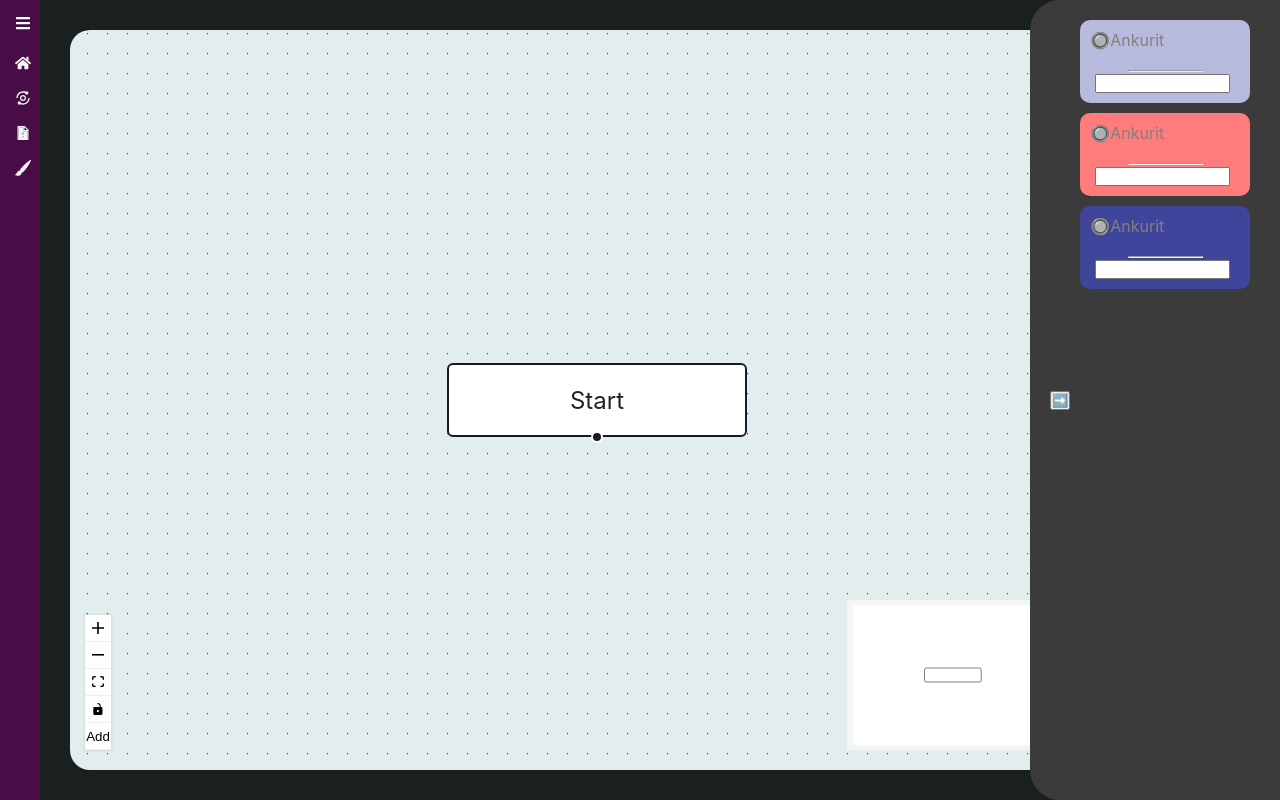
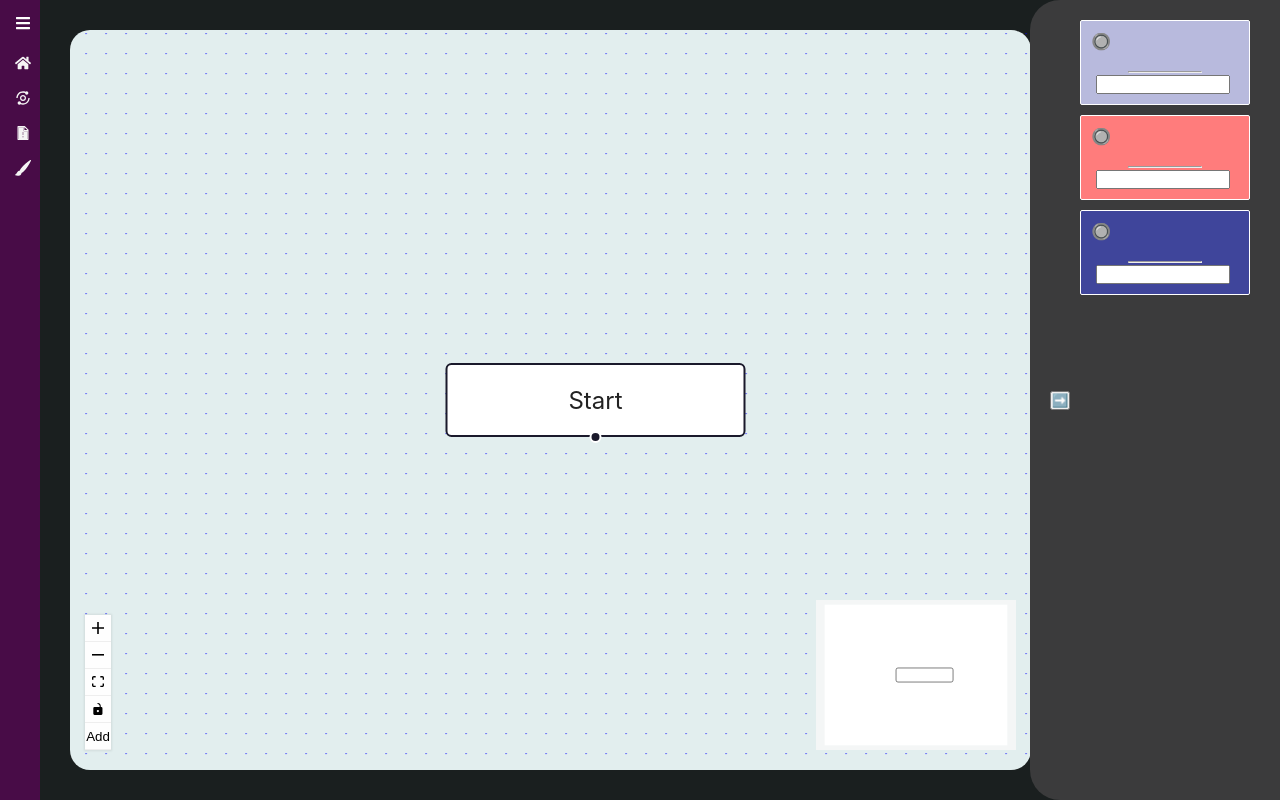
Before and after one commit to Ankurit1891/work-flow, a React (Create React App) app: page /canvas in a window 1280 px wide. Built offline with nearby package versions, Linux system fonts and the light colour scheme.

Commit message:
drag and drop completed , old bug solved , new bug on drop introduced

```diff
--- a/package.json
+++ b/package.json
@@ -8,6 +8,8 @@
     "@testing-library/user-event": "^13.5.0",
     "framer-motion": "^9.0.2",
     "react": "^18.2.0",
+    "react-dnd": "^16.0.1",
+    "react-dnd-html5-backend": "^16.0.1",
     "react-dom": "^18.2.0",
     "react-flow-renderer": "^10.3.17",
     "react-icons": "^4.7.1",
--- a/src/components/CustomNode.js
+++ b/src/components/CustomNode.js
@@ -1,32 +1,58 @@
 import React from "react";
+import { useDrag } from "react-dnd";
 
 const CustomNode = (props) => {
+  const x = Math.trunc(Math.random() * 500);
+  const y = Math.trunc(Math.random() * 50);
+  const [{ isDragging }, drag] = useDrag(() => ({
+    type: "div",
+    item: {
+      id: props.NodeID,
+      x: x,
+      y: y,
+      nodeKey: props.NodeKey,
+      nodeHeight: props.Nodeheight,
+      nodeBackgroundColor: props.NodebackgroundColor,
+      nodeMargin: props.Nodemargin,
+    },
+    collect: (monitor) => ({
+      isDragging: !!monitor.isDragging(),
+    }),
+  }));
+
   const onClickHandler = () => {
     if (props.parent === "rightBar") {
-      const x = Math.trunc(Math.random() * 600);
-      const y = Math.trunc(Math.random() * 50);
-      console.log(x, y);
-      props.onNodeAdd(x, y);
+      props.onNodeAdd(
+        x,
+        y,
+        props.NodeKey,
+        props.Nodeheight,
+        props.NodebackgroundColor,
+        props.Nodemargin
+      );
     }
   };
   return (
     <div
-      onClick={onClickHandler}
+      ref={drag}
+      // onClick={onClickHandler}
       key={props.key}
       style={{
+        opacity: isDragging ? "0.3" : "1",
         display: "flex",
         flexDirection: "column",
-        height: props.Nodeheight,
+        height: isDragging ? "100px" : props.Nodeheight,
         width: "wrap",
         maxWidth: "170px",
+        border: isDragging ? "5px solid white" : "1px solid white",
         backgroundColor: props.NodebackgroundColor,
-        borderRadius: "10px",
-        margin: props.Nodemargin,
-        padding: "10px",
+        borderRadius: isDragging ? "0px" : "2px",
+        margin: props.parent === "rightBar" ? props.Nodemargin : "0px",
+        padding: props.parent === "rightBar" ? "10px" : "20px",
       }}
     >
       <div style={{ display: "flex", flexDirection: "row" }}>
-        🔘<div style={{ color: "grey" }}>Ankurit</div>
+        🔘<div style={{ color: "grey" }}>{props.name}</div>
       </div>
       <br />
       <hr style={{ width: "50%", alignSelf: "center" }} />
--- a/src/components/FlowChart.js
+++ b/src/components/FlowChart.js
@@ -8,22 +8,62 @@ import ReactFlow, {
   MiniMap,
   Controls,
 } from "react-flow-renderer";
-
+import { nodeStyle } from "../node_data/RightBarNodeList";
 import { initialEdges, initialNodes } from "../node_data/NodeData";
 import CustomNode from "./CustomNode";
 import Modal from "./Modal";
 import NodeForm from "./NodeForm";
+import { useDrop } from "react-dnd";
 
 const FlowChart = (props) => {
   const [edges, setEdges] = useState(initialEdges);
   const [nodes, setNodes] = useState(initialNodes);
   const [openModal, setOpenModal] = useState(false);
-  // const [openFormModal, setOpenFormModal] = useState(false);
+
+  const [{ isOver }, drop] = useDrop(() => ({
+    accept: "div",
+    drop: (item, monitor) => {
+      console.log(
+        `id = ${item.id},
+        x =${item.x},
+        y =${item.y},
+        key =${item.nodeKey},
+        height =${item.nodeHeight},
+        color =${item.nodeBackgroundColor},
+        margin =${item.nodeMargin}`
+      );
+      onAddNode(
+        item.x,
+        item.y,
+        item.nodeKey,
+        item.nodeBackgroundColor,
+        item.nodeHeight,
+        item.nodeMargin
+      );
+    },
+    collect: (monitor) => ({
+      isOver: monitor.isOver(),
+    }),
+  }));
+
   useEffect(() => {
-    if (props.cords[0]) onAddNode(props.cords[0], props.cords[1]);
-  }, [props.cords]);
+    if (props.cords[0] && props.cords[1]) {
+      onAddNode(
+        props.cords[0],
+        props.cords[1],
+        props.styles[0],
+        props.styles[1],
+        props.styles[2],
+        props.keyId
+      );
+    }
+  }, [props.cords[0], props.cords[1]]);
 
-  const onAddNode = (x, y) => {
+  const onAddNode = (x, y, keyId, backgroundColor, height, margin) => {
+    console.log(
+      `x = ${x} ,y = ${y} printing key = ${keyId} - height=${height} - margin=${margin} - backgroundCOlor = ${backgroundColor}`
+    );
+    const color = backgroundColor;
     const name = prompt("Enter the node name");
     let type = prompt("Enter the type...  Input , Output  or Default")
       ?.toLowerCase()
@@ -39,23 +79,30 @@ const FlowChart = (props) => {
         type = "";
         break;
     }
-
+    console.log(keyId);
     const newNode = {
-      id: `${nodes.length}`,
-      key: `${nodes.length}`,
+      id: `${nodes.length + 1}`,
+      key: `${nodes.length + 1}`,
       type: type,
       name: name,
+      keyId: String(keyId),
       animated: false,
       data: {
         label: (
           <div>
-            <CustomNode name={name}></CustomNode>
+            <CustomNode
+              Nodeheight={height}
+              NodebackgroundColor={color}
+              Nodemargin={margin}
+              name={name}
+              parent={"flowchart"}
+            ></CustomNode>
           </div>
         ),
+        style: { nodeStyle },
       },
       position: { x: x, y: y },
     };
-
     setNodes((prevNode) => {
       return [...prevNode, newNode];
     });
@@ -101,7 +148,14 @@ const FlowChart = (props) => {
       console.log(node.position.x);
       onAddNode(node.position.x, node.position.y);
     }
-    console.log("Node clicked:", node.id, " name:", node.name);
+    console.log(
+      "Node clicked:",
+      node.id,
+      " name:",
+      node.name,
+      "keyId:",
+      node.keyId
+    );
   };
   const onEdgeRightClick = (event, edge) => {
     console.log("Edge clicked:", edge.id, " name:", edge.name);
@@ -116,10 +170,11 @@ const FlowChart = (props) => {
     event.preventDefault();
   };
   return (
-    <>
+    <div ref={drop} style={{ width: "100%", height: "100%" }}>
       {/* {openFormModal && <NodeForm setOpenFormModal={setOpenFormModal} />} */}
       {openModal && <Modal setOpenModal={setOpenModal} />}
       <ReactFlow
+        // ref={drop}
         nodes={nodes}
         edges={edges}
         onNodesChange={onNodesChange}
@@ -139,13 +194,16 @@ const FlowChart = (props) => {
               edges.map((e) => {
                 return console.log(e);
               });
+              nodes.map((e) => {
+                return console.log(e);
+              });
             }}
           >
             Add
           </ControlButton>
         </Controls>
       </ReactFlow>
-    </>
+    </div>
   );
 };
 
--- a/src/components/RightBar.js
+++ b/src/components/RightBar.js
@@ -2,17 +2,14 @@ import React, { useState } from "react";
 import CustomNode from "./CustomNode";
 import { motion } from "framer-motion";
 import { nodeList } from "../node_data/RightBarNodeList";
+
 const RightBar = (props) => {
-  const onClickHandler = () => {
-    console.log("hi");
-  };
   const [openBar, setOpenBar] = useState(true);
   const [isOpen, setisOpen] = useState("➡️");
   let open = true;
 
   const sidebarOnClickHandler = (e) => {
     props.setOpenRightBar((prev) => {
-      console.log("was", prev, "now", !prev);
       open = !prev;
       setOpenBar(open);
       setisOpen((prev) => {
@@ -22,9 +19,8 @@ const RightBar = (props) => {
     });
   };
 
-  console.log(open);
-  const onNodeAdd = (x, y) => {
-    props.onAddNewNode(x, y);
+  const onNodeAdd = (x, y, height, backgroundColor, margin, key) => {
+    props.onAddNewNode(x, y, height, backgroundColor, margin, key);
   };
   return (
     <div style={{ display: "flex" }}>
@@ -53,11 +49,12 @@ const RightBar = (props) => {
         <div style={{ overflowY: "auto", overflowX: "hidden" }}>
           {nodeList.map((node) => {
             return (
-              <div key={node.key}>
+              <div className="draggable-object" key={node.key}>
+                <div>
                   <CustomNode
                     parent={"rightBar"}
                     onNodeAdd={onNodeAdd}
-                  key={node.NodeKey}
+                    NodeKey={node.nodeID}
                     NodeID={node.nodeID}
                     Nodeheight={node.nodeHeight}
                     Nodewidth={node.nodeWidth}
@@ -66,6 +63,7 @@ const RightBar = (props) => {
                     Nodemargin={node.nodeMargin}
                     Nodepadding={node.nodePadding}
                   ></CustomNode>
+                </div>
               </div>
             );
           })}
--- a/src/components/SideBar.js
+++ b/src/components/SideBar.js
@@ -5,6 +5,8 @@ import { BiAnalyse } from "react-icons/bi";
 import { AiTwotoneFileExclamation } from "react-icons/ai";
 import { BsFillBrushFill } from "react-icons/bs";
 import { NavLink } from "react-router-dom";
+import { DndProvider } from "react-dnd";
+import { HTML5Backend } from "react-dnd-html5-backend";
 
 const routes = [
   {
@@ -30,6 +32,10 @@ const routes = [
 ];
 
 const SideBar = ({ children }) => {
+  const mainSectionOnClick = (e) => {
+    setIsOpen(false);
+  };
+
   const [isOpen, setIsOpen] = useState(false);
   const toggle = () => {
     setIsOpen((open) => !open);
@@ -86,7 +92,11 @@ const SideBar = ({ children }) => {
           ))}
         </motion.section>
       </motion.div>
-      <main className="main-body-section">{children}</main>
+      <DndProvider backend={HTML5Backend}>
+        <main className="main-body-section" onClick={mainSectionOnClick}>
+          {children}
+        </main>
+      </DndProvider>
     </div>
   );
 };
--- a/src/node_data/NodeData.js
+++ b/src/node_data/NodeData.js
@@ -26,27 +26,27 @@ const initialNodes = [
   // },
 ];
 const initialEdges = [
-  {
-    id: "e1->2",
-    source: "1",
-    target: "2",
-    type: "smoothstep",
-    animated: true,
-  },
-  {
-    id: "e2->3",
-    source: "2",
-    target: "3",
-    type: "smoothstep",
-    animated: false,
-  },
-  {
-    id: "e1->3",
-    source: "1",
-    target: "3",
-    type: "smoothstep",
-    animated: false,
-  },
+  // {
+  //   id: "e1->2",
+  //   source: "1",
+  //   target: "2",
+  //   type: "smoothstep",
+  //   animated: true,
+  // },
+  // {
+  //   id: "e2->3",
+  //   source: "2",
+  //   target: "3",
+  //   type: "smoothstep",
+  //   animated: false,
+  // },
+  // {
+  //   id: "e1->3",
+  //   source: "1",
+  //   target: "3",
+  //   type: "smoothstep",
+  //   animated: false,
+  // },
 ];
 
 export { initialNodes, initialEdges };
--- a/src/node_data/RightBarNodeList.js
+++ b/src/node_data/RightBarNodeList.js
@@ -1,9 +1,25 @@
+const nodeStyle = {
+  background: "#ffffff",
+  color: "#000000",
+  width: 100,
+  height: 50,
+  padding: 0,
+  margin: 0,
+  border: "2px solid #000000",
+  boxShadow: "3px 3px 3px #888888",
+  textAlign: "center",
+  fontFamily: "Arial, sans-serif",
+  fontSize: 16,
+  fontWeight: "bold",
+  textTransform: "uppercase",
+  lineHeight: 1.2,
+};
 const nodeList = [
   {
     key: "type1",
     nodeID: "type1",
     nodeHeight: "200",
-    nodeWidth: "wrap",
+    nodeWidth: "fit-content",
     nodeBackgroundColor: "#b8badd",
     nodeBorderRadius: "10px",
     nodeMargin: "10px",
@@ -11,9 +27,9 @@ const nodeList = [
   },
   {
     key: "type2",
-    nodeID: "type1",
+    nodeID: "type2",
     nodeHeight: "200",
-    nodeWidth: "wrap",
+    nodeWidth: "fit-content",
     nodeBackgroundColor: "#ff7c7c",
     nodeBorderRadius: "10px",
     nodeMargin: "10px",
@@ -21,9 +37,9 @@ const nodeList = [
   },
   {
     key: "type3",
-    nodeID: "type1",
+    nodeID: "type3",
     nodeHeight: "200",
-    nodeWidth: "wrap",
+    nodeWidth: "fit-content",
     nodeBackgroundColor: "#3f459b",
     nodeBorderRadius: "10px",
     nodeMargin: "10px",
@@ -31,4 +47,4 @@ const nodeList = [
   },
 ];
 
-export { nodeList };
+export { nodeList, nodeStyle };
--- a/src/pages/Canvas.js
+++ b/src/pages/Canvas.js
@@ -13,23 +13,33 @@ const Canvas = (props) => {
 
   const [xx, setxx] = useState(null);
   const [yy, setyy] = useState(null);
+  const [height, setheight] = useState(null);
+  const [backgroundColor, setbackgroundColor] = useState("white");
+  const [margin, setmargin] = useState("10px");
+  const [key, setkey] = useState(null);
 
-  const onAddNode = (x, y) => {
-    console.log("this is canvas", x, y);
+  const onAddNode = (x, y, height, backgroundColor, margin, key) => {
+    console.log("this is canvas", x, y, height, backgroundColor, margin, key);
     setxx(x);
     setyy(y);
+    setheight(height);
+    setbackgroundColor(backgroundColor);
+    setmargin(margin);
+    setkey(key);
   };
 
   return (
     <div className="canvas-class">
       <motion.div
         animate={{
-          width: open ? "80%" : "94%",
+          width: open ? "77.5%" : "94%",
         }}
         className="canvas"
       >
         <FlowChart
           cords={[xx, yy]}
+          styles={[height, margin, backgroundColor]}
+          keyId={key}
           nodes={nodes}
           edges={initialEdges}
         ></FlowChart>
@@ -41,7 +51,7 @@ const Canvas = (props) => {
         }}
         transition={{
           type: "inirtia",
-          // stiffness: "200",
+
           duration: "0.3",
         }}
         className="right-bar"
```
Also changed, not shown: 1 other file (tests, documents, lock files or other folders). Lines whose indentation alone changed are shown as unchanged.
